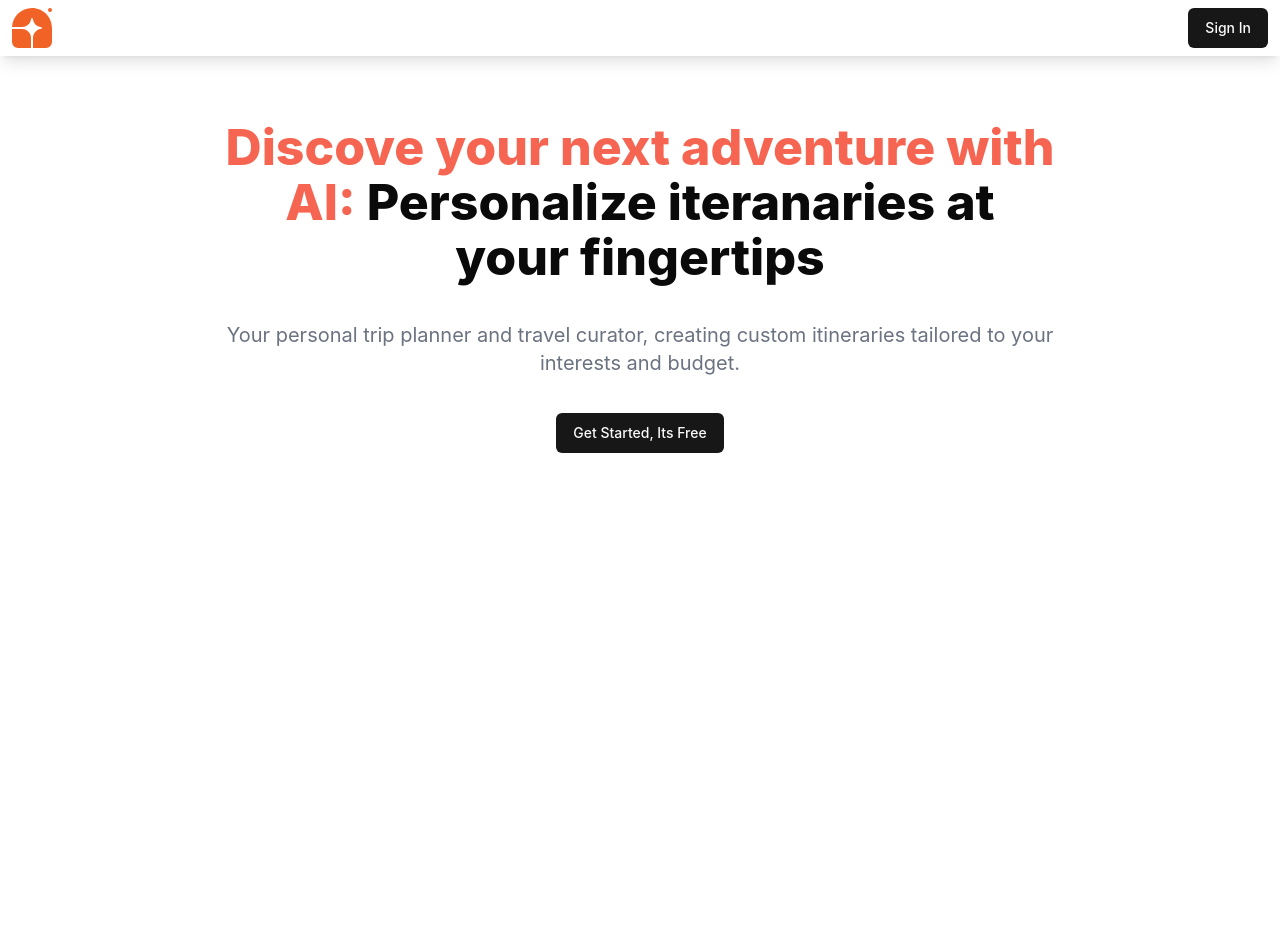
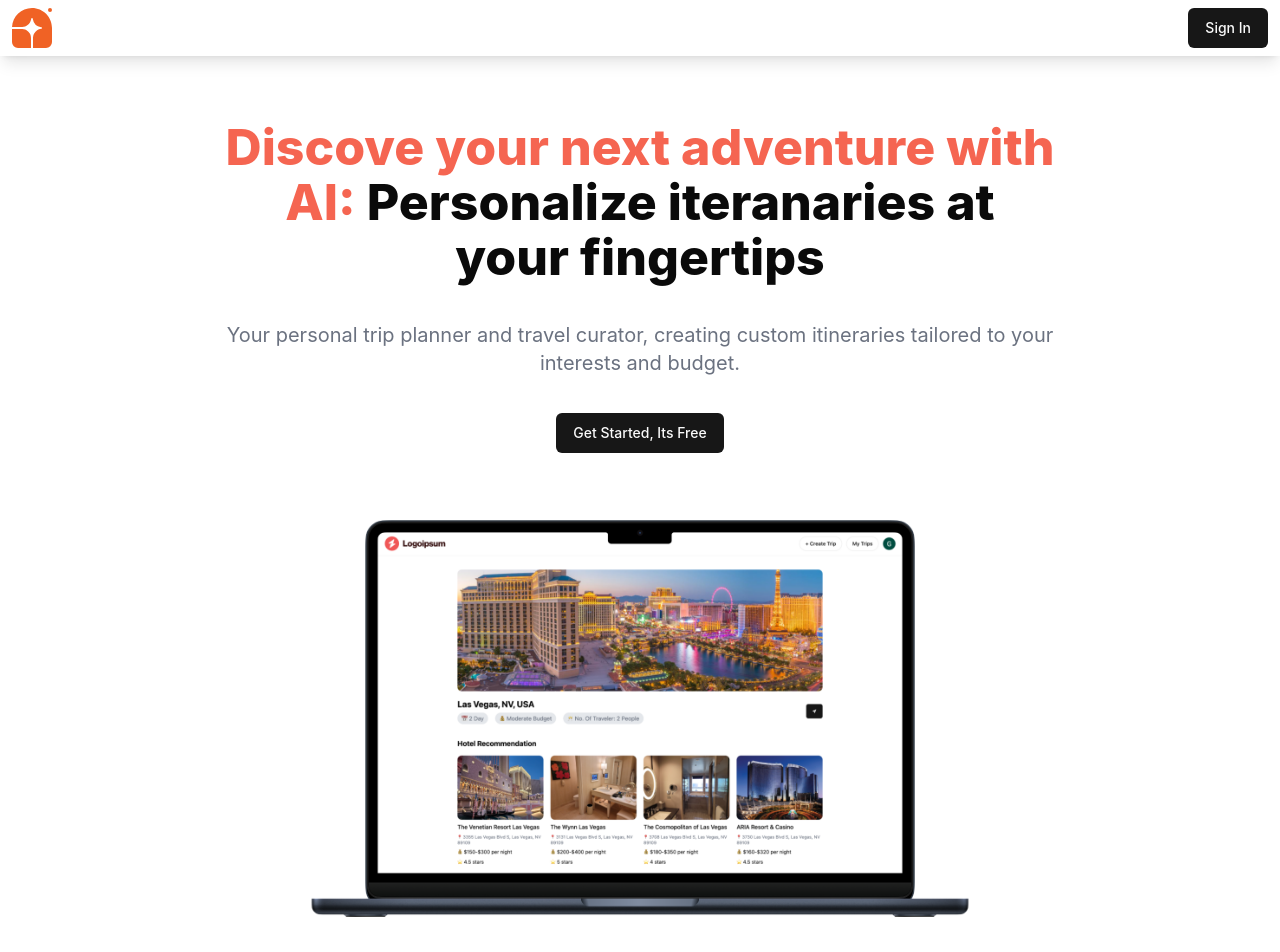
Before and after one commit to jagdishbutte/Aidventure, a React (Vite) app: page / in a window 1280 px wide. Shown: the top 952 px of the page. Before the commit the page ends 800 px from the top, so only its background shows below. Built offline with nearby package versions, Linux system fonts and the light colour scheme; no server answers.

Commit message:
Landing Page Image

```diff
--- a/src/components/custom/Hero.jsx
+++ b/src/components/custom/Hero.jsx
@@ -14,6 +14,8 @@ function Hero() {
         <Link to={'/create-trip'}>
             <Button>Get Started,  Its Free</Button>
         </Link>
+
+        <img src="\landing.png" className='-mt-20' />
     </div>
   )
 }
```
Also changed, not shown: public/landing.png (added).
